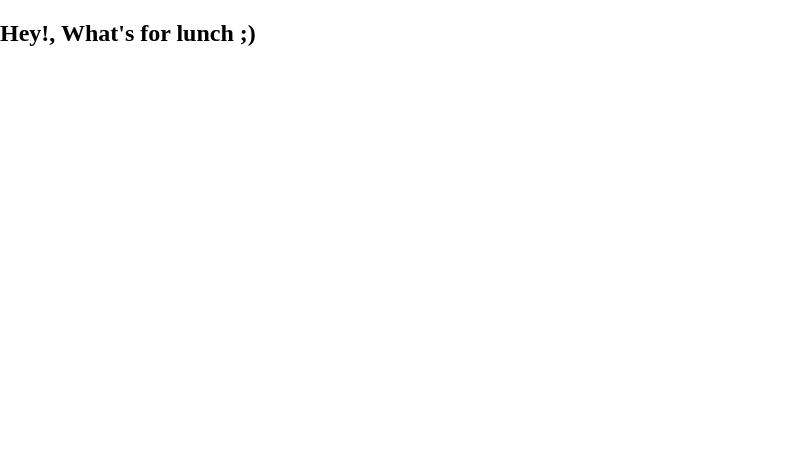
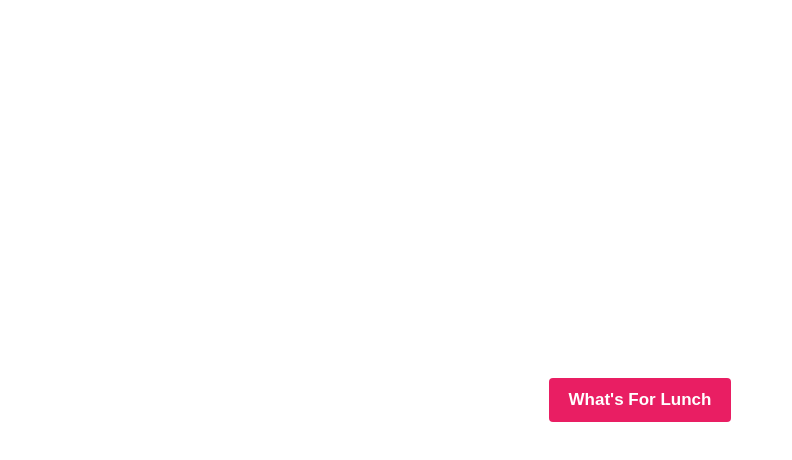
Before and after one commit to ankitmblock/whats-for-lunch, a React (Create React App) app: page / in a window 1280 px wide. Shown: the top 460 px of the page, without its empty margins (0-792 px from the left). Built offline with nearby package versions, Linux system fonts and the light colour scheme.

Commit message:
Add styles for the button

```diff
--- /dev/null
+++ b/src/components/Button.tsx
@@ -0,0 +1,24 @@
+import styled from 'styled-components';
+import { textPrimary } from '../styles/text';
+
+const Button = styled('button')`
+  padding: 12px 20px;
+  color: white;
+  border-radius: 4px;
+  background: #E91E63;
+  border: none;
+  cursor: pointer;
+  outline: none;
+
+  :hover {
+    background: #E86E63;
+  }
+
+  :active {
+    background: #E91E63;
+  }
+
+  ${textPrimary}
+`;
+
+export default Button;
--- a/src/containers/Home.tsx
+++ b/src/containers/Home.tsx
@@ -1,7 +1,18 @@
 import React from 'react';
+import styled from 'styled-components';
+import Button from '../components/Button';
+
+const Wrapper = styled('div')`
+  display: flex;
+  justify-content: center;
+  align-items: center;
+  height: 100%;
+`;
 
 const Home = () => (
-  <h2>Hey!, What's for lunch ;)</h2>
+  <Wrapper>
+    <Button>What's For Lunch</Button>
+  </Wrapper>
 );
 
 export default Home;
--- /dev/null
+++ b/src/styles/text.ts
@@ -0,0 +1,6 @@
+import { css } from 'styled-components';
+
+export const textPrimary = css`
+  font-weight: 600;
+  font-size: 17px;
+`;
```
